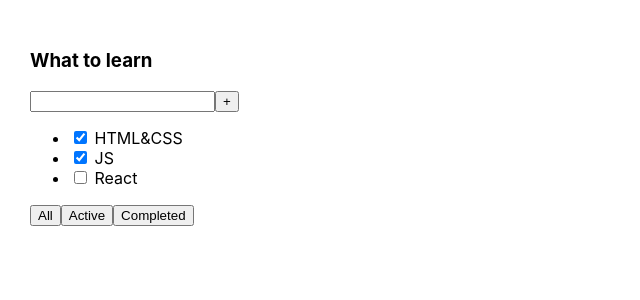
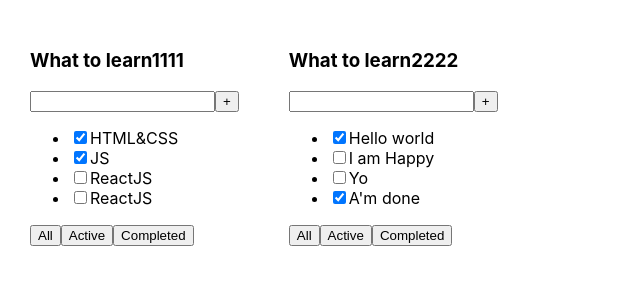
Before and after one commit to veluat/todolist-RTK, a React (Create React App) app: page / in a window 1280 px wide. Shown: the top 300 px of the page, without its empty margins (0-640 px from the left). Built offline with nearby package versions, Linux system fonts and the light colour scheme.

Commit message:
Fixed bugs

```diff
--- a/src/App.tsx
+++ b/src/App.tsx
@@ -1,26 +1,30 @@
 import React from 'react';
 import './App.css';
+import {Todolist} from './Todolist'
+
 
 function App() {
+    const title1 = 'What to learn1111'
+    const title2 = 'What to learn2222'
+    const tasks1 = [
+        {id: 1, title: "HTML&CSS", isDone: true, newValue: true},
+        {id: 2, title: "JS", isDone: true, newValue: true},
+        {id: 3, title: "ReactJS", isDone: false, newValue: true},
+        {id: 4, title: "ReactJS", isDone: false, newValue: true}
+    ]
+    const tasks2 = [
+        {id: 1, title: "Hello world", isDone: true, newValue: true},
+        {id: 2, title: "I am Happy", isDone: false, newValue: true},
+        {id: 3, title: "Yo", isDone: false, newValue: true},
+        {id: 4, title: "A'm done", isDone: true, newValue: true}
+    ]
+
     return (
+
         <div className="App">
-            <div>
-                <h3>What to learn</h3>
-                <div>
-                    <input/>
-                    <button>+</button>
-                </div>
-                <ul>
-                    <li><input type="checkbox" checked={true}/> <span>HTML&CSS</span></li>
-                    <li><input type="checkbox" checked={true}/> <span>JS</span></li>
-                    <li><input type="checkbox" checked={false}/> <span>React</span></li>
-                </ul>
-                <div>
-                    <button>All</button>
-                    <button>Active</button>
-                    <button>Completed</button>
-                </div>
-            </div>
+            <Todolist title={title1} xz={100200} tasks={tasks1}/>
+            <Todolist title={title2} tasks={tasks2}/>
+
         </div>
     );
 }
--- a/src/index.tsx
+++ b/src/index.tsx
@@ -4,7 +4,7 @@
 import App from './App';
 import * as serviceWorker from './serviceWorker';
 
-ReactDOM.render(<App />,  document.getElementById('root'));
+ReactDOM.render(<App/>, document.getElementById('root'));
 
 // If you want your app to work offline and load faster, you can change
 // unregister() to register() below. Note this comes with some pitfalls.
```
